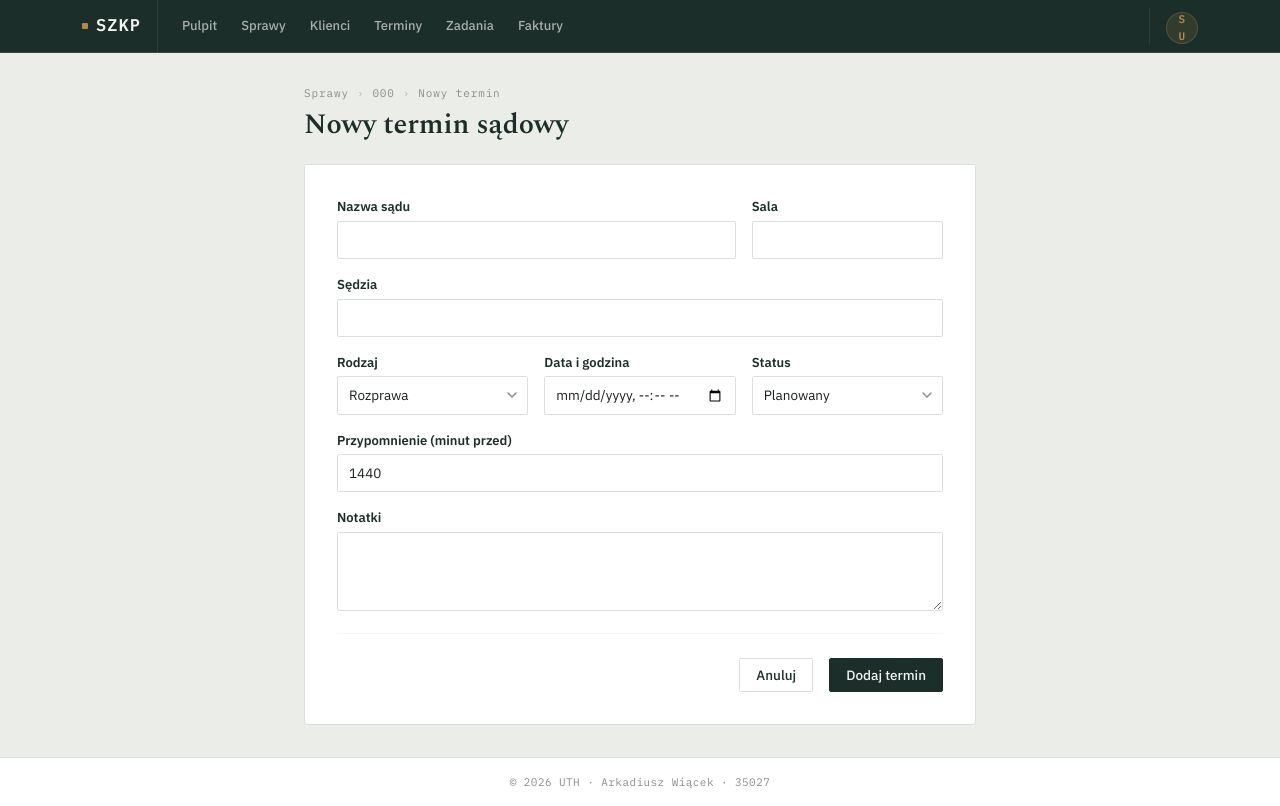
After one commit to ArkadiuszWWiacek/szkp, a Django app: page /szkp/sprawy/1/terminy/nowy/ in a window 1280 px wide. The commit adds this page. Run offline with Django 5.2, Linux system fonts and the light colour scheme; a user stored in the database is signed in; tables that the repository leaves empty hold one stand-in row (values such as "Sample post").

Commit message:
Implementuje US-06

```diff
--- /dev/null
+++ b/szkp/templates/szkp/court_hearing_form.html
@@ -0,0 +1,117 @@
+{% extends "base.html" %}
+{% block title %}{% if hearing %}Edytuj termin{% else %}Nowy termin{% endif %} — SZKP{% endblock %}
+
+{% block content %}
+<div class="szkp-page szkp-page--narrow">
+
+    <div class="szkp-breadcrumb mb-2">
+        <a href="{% url 'szkp:case_list' %}">Sprawy</a>
+        <span class="szkp-breadcrumb__sep">›</span>
+        <a href="{% url 'szkp:case_detail' case.pk %}?tab=terminy">{{ case.case_number }}</a>
+        <span class="szkp-breadcrumb__sep">›</span>
+        <span>{% if hearing %}Edytuj termin{% else %}Nowy termin{% endif %}</span>
+    </div>
+
+    <div class="szkp-page-header">
+        <h1 class="szkp-page-title">{% if hearing %}Edytuj termin{% else %}Nowy termin sądowy{% endif %}</h1>
+    </div>
+
+    <div class="szkp-card">
+        <div class="szkp-card__body szkp-card__body--lg">
+            <form method="post" novalidate>
+                {% csrf_token %}
+
+                <div class="row g-3 mb-3">
+                    <div class="col-sm-8">
+                        <label for="id_court_name" class="szkp-label">Nazwa sądu</label>
+                        <input type="text" id="id_court_name" name="court_name"
+                               class="szkp-input{% if errors.court_name %} is-invalid{% endif %}"
+                               value="{{ form_data.court_name|default:'' }}">
+                        {% if errors.court_name %}
+                        <span class="szkp-error">{{ errors.court_name.0 }}</span>
+                        {% endif %}
+                    </div>
+                    <div class="col-sm-4">
+                        <label for="id_courtroom" class="szkp-label">Sala</label>
+                        <input type="text" id="id_courtroom" name="courtroom"
+                               class="szkp-input"
+                               value="{{ form_data.courtroom|default:'' }}">
+                    </div>
+                </div>
+
+                <div class="mb-3">
+                    <label for="id_judge_name" class="szkp-label">Sędzia</label>
+                    <input type="text" id="id_judge_name" name="judge_name"
+                           class="szkp-input"
+                           value="{{ form_data.judge_name|default:'' }}">
+                </div>
+
+                <div class="row g-3 mb-3">
+                    <div class="col-sm-4">
+                        <label for="id_hearing_type" class="szkp-label">Rodzaj</label>
+                        <select id="id_hearing_type" name="hearing_type"
+                                class="szkp-select-full{% if errors.hearing_type %} is-invalid{% endif %}">
+                            {% for val, label in hearing_type_choices %}
+                            <option value="{{ val }}"
+                                {% if form_data.hearing_type == val %}selected{% endif %}>
+                                {{ label }}
+                            </option>
+                            {% endfor %}
+                        </select>
+                        {% if errors.hearing_type %}
+                        <span class="szkp-error">{{ errors.hearing_type.0 }}</span>
+                        {% endif %}
+                    </div>
+                    <div class="col-sm-4">
+                        <label for="id_scheduled_at" class="szkp-label">Data i godzina</label>
+                        <input type="datetime-local" id="id_scheduled_at" name="scheduled_at"
+                               class="szkp-input{% if errors.scheduled_at %} is-invalid{% endif %}"
+                               value="{{ form_data.scheduled_at|default:'' }}">
+                        {% if errors.scheduled_at %}
+                        <span class="szkp-error">{{ errors.scheduled_at.0 }}</span>
+                        {% endif %}
+                    </div>
+                    <div class="col-sm-4">
+                        <label for="id_status" class="szkp-label">Status</label>
+                        <select id="id_status" name="status" class="szkp-select-full">
+                            {% for val, label in status_choices %}
+                            <option value="{{ val }}"
+                                {% if form_data.status == val %}selected{% endif %}>
+                                {{ label }}
+                            </option>
+                            {% endfor %}
+                        </select>
+                    </div>
+                </div>
+
+                <div class="mb-3">
+                    <label for="id_reminder_minutes_before" class="szkp-label">Przypomnienie (minut przed)</label>
+                    <input type="number" id="id_reminder_minutes_before" name="reminder_minutes_before"
+                           class="szkp-input{% if errors.reminder_minutes_before %} is-invalid{% endif %}"
+                           value="{{ form_data.reminder_minutes_before|default:1440 }}" min="1">
+                    {% if errors.reminder_minutes_before %}
+                    <span class="szkp-error">{{ errors.reminder_minutes_before.0 }}</span>
+                    {% endif %}
+                </div>
+
+                <div class="mb-3">
+                    <label for="id_notes" class="szkp-label">Notatki</label>
+                    <textarea id="id_notes" name="notes"
+                              class="szkp-input" rows="3">{{ form_data.notes|default:'' }}</textarea>
+                </div>
+
+                <hr class="divider mb-4">
+
+                <div class="d-flex justify-content-end gap-3">
+                    <a href="{% url 'szkp:case_detail' case.pk %}?tab=terminy"
+                       class="btn-szkp btn-szkp--outline">Anuluj</a>
+                    <button type="submit" class="btn-szkp btn-szkp--primary">
+                        {% if hearing %}Zapisz zmiany{% else %}Dodaj termin{% endif %}
+                    </button>
+                </div>
+            </form>
+        </div>
+    </div>
+
+</div>
+{% endblock %}
--- a/szkp/urls.py
+++ b/szkp/urls.py
@@ -14,5 +14,9 @@ urlpatterns = [
     path('klienci/nowy/',           views.client_form,  name='client_new'),
     path('klienci/<int:pk>/edytuj/',views.client_form,   name='client_edit'),
     path('klienci/<int:pk>/usun/', views.client_delete, name='client_delete'),
+    path('sprawy/<int:case_pk>/terminy/nowy/',
+         views.court_hearing_form, name='court_hearing_new'),
+    path('sprawy/<int:case_pk>/terminy/<int:pk>/edytuj/',
+         views.court_hearing_form, name='court_hearing_edit'),
     path('zadania/',                views.my_tasks,     name='my_tasks'),
 ]
--- a/szkp/views/__init__.py
+++ b/szkp/views/__init__.py
@@ -2,6 +2,7 @@ from .base import home
 from .dashboard import dashboard
 from .cases import case_list, case_detail, case_form
 from .clients import client_list, client_form, client_delete
+from .court_hearings import court_hearing_form
 from .tasks import my_tasks
 
 __all__ = [
@@ -9,5 +10,6 @@ __all__ = [
     'dashboard',
     'case_list', 'case_detail', 'case_form',
     'client_list', 'client_form', 'client_delete',
+    'court_hearing_form',
     'my_tasks',
 ]
--- /dev/null
+++ b/szkp/views/court_hearings.py
@@ -0,0 +1,80 @@
+from django.contrib import messages
+from django.contrib.auth.decorators import login_required
+from django.core.exceptions import PermissionDenied
+from django.shortcuts import get_object_or_404, redirect, render
+from django.urls import reverse
+from django.utils import timezone
+
+from szkp.forms import CourtHearingForm
+from szkp.models import Case, CaseLawyer, CourtHearing, HearingStatus, HearingType
+
+
+def _form_context(case, hearing, form_data, errors):
+    return {
+        'case': case,
+        'hearing': hearing,
+        'form_data': form_data,
+        'errors': errors,
+        'hearing_type_choices': HearingType.choices,
+        'status_choices': HearingStatus.choices,
+    }
+
+
+@login_required
+def court_hearing_form(request, case_pk, pk=None):
+    case = get_object_or_404(Case, pk=case_pk)
+    hearing = get_object_or_404(CourtHearing, pk=pk, case=case) if pk else None
+
+    if not request.user.is_staff:
+        if not CaseLawyer.objects.filter(case=case, lawyer__user=request.user).exists():
+            raise PermissionDenied
+
+    redirect_url = (
+        reverse('szkp:case_detail', kwargs={'pk': case_pk}) + '?tab=terminy'
+    )
+
+    if request.method == 'POST':
+        form = CourtHearingForm(request.POST, is_new=(hearing is None))
+        if form.is_valid():
+            cd = form.cleaned_data
+            obj = hearing or CourtHearing(case=case)
+            obj.court_name              = cd['court_name']
+            obj.hearing_type            = cd['hearing_type']
+            obj.scheduled_at            = cd['scheduled_at']
+            obj.courtroom               = cd.get('courtroom') or ''
+            obj.judge_name              = cd.get('judge_name') or ''
+            obj.notes                   = cd.get('notes') or ''
+            obj.reminder_minutes_before = cd.get('reminder_minutes_before') or 1440
+            obj.status = (
+                cd.get('status') or HearingStatus.PLANOWANY
+                if hearing else HearingStatus.PLANOWANY
+            )
+            obj.save()
+            messages.success(request, 'Termin został zapisany.')
+            return redirect(redirect_url)
+
+        return render(
+            request,
+            'szkp/court_hearing_form.html',
+            _form_context(case, hearing, request.POST, form.errors),
+        )
+
+    if hearing:
+        form_data = {
+            'court_name':              hearing.court_name,
+            'hearing_type':            hearing.hearing_type,
+            'scheduled_at':            timezone.localtime(hearing.scheduled_at).strftime('%Y-%m-%dT%H:%M'),
+            'status':                  hearing.status,
+            'reminder_minutes_before': hearing.reminder_minutes_before,
+            'courtroom':               hearing.courtroom,
+            'judge_name':              hearing.judge_name,
+            'notes':                   hearing.notes,
+        }
+    else:
+        form_data = {'reminder_minutes_before': 1440}
+
+    return render(
+        request,
+        'szkp/court_hearing_form.html',
+        _form_context(case, hearing, form_data, {}),
+    )
```
Also changed, not shown: Functional_tests/test_us06_court_hearings.py (+6 -1 lines), szkp/forms.py (+27 -1 lines), szkp/templates/szkp/case_detail.html (+6 -2 lines), szkp/tests/test_courthearing_model.py (added, +66 -0 lines), szkp/tests/test_us06_views.py (added, +160 -0 lines).
